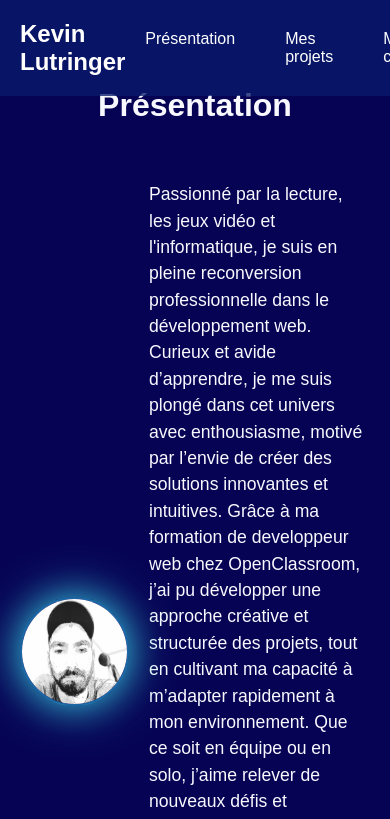
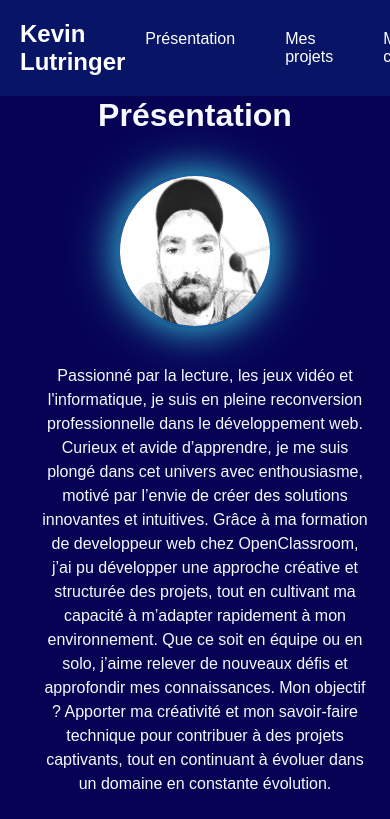
Before and after one commit to Archantay/Portfolio, a React (Create React App) app: page / in a window 390 px wide. Shown: the top 819 px of the page. Built offline with nearby package versions, Linux system fonts and the light colour scheme.

Commit message:
modification section projet

```diff
--- a/src/App.css
+++ b/src/App.css
@@ -97,3 +97,41 @@ section h2 {
   flex-wrap: wrap;
   justify-content: space-between;
 }
+
+@media (max-width: 767px) {
+  .presentation {
+    padding-top: 70px;
+  }
+
+  .presentation-container {
+    flex-direction: column; /* Image au-dessus du texte */
+    align-items: center;
+    text-align: center;
+  }
+
+  .presentation .image {
+    flex: none;
+    width: 150px; /* Réduire la taille de l'image */
+    height: 150px; /* Assurer un carré parfait */
+    padding-top: 0;
+  }
+
+  .presentation .text {
+    margin-top: 20px; /* Ajouter de l'espace entre l'image et le texte */
+    font-size: 1rem;
+    text-align: center;
+  }
+
+  .presentation .download-btn {
+    margin: 20px auto 0; /* Centrer le bouton sous le texte */
+  }
+}
+
+.projets, .skills {
+  display: flex;
+  flex-direction: column;
+}
+
+section .projets {
+  padding: 0;
+}
```
